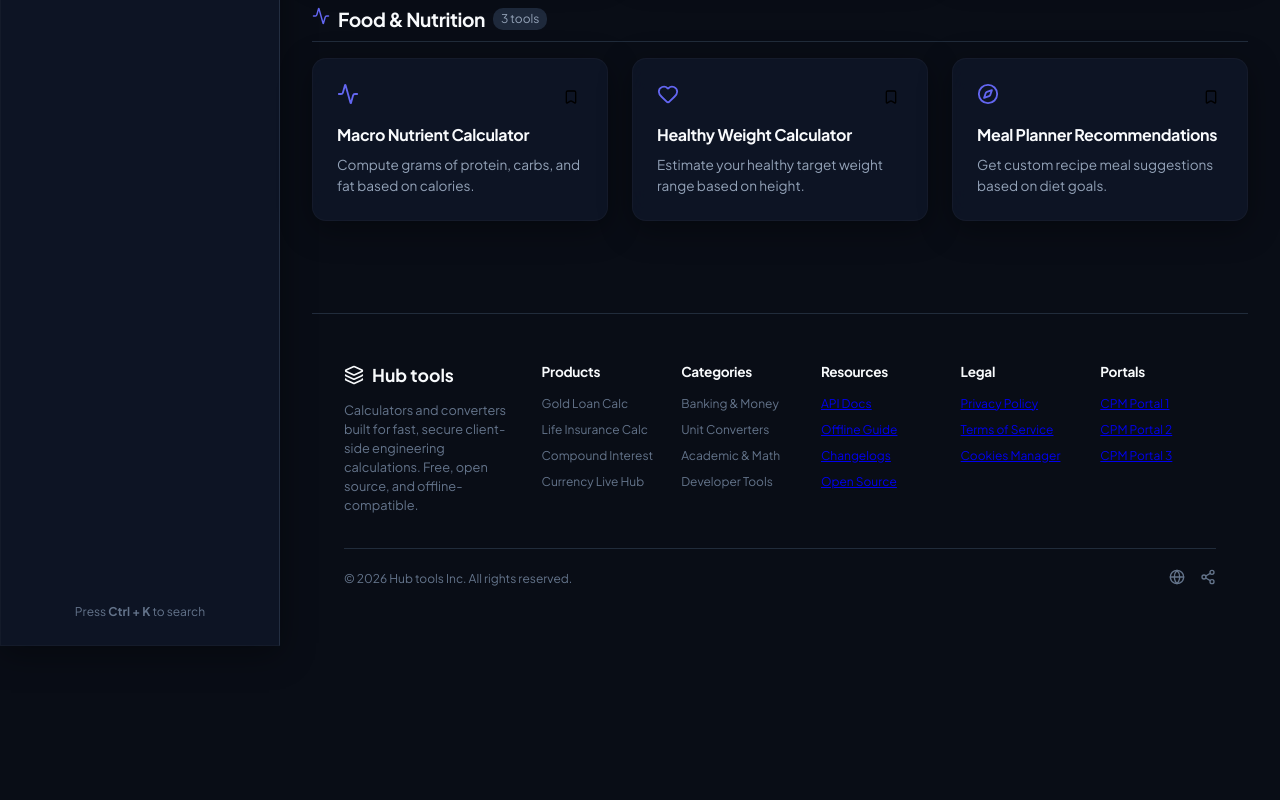
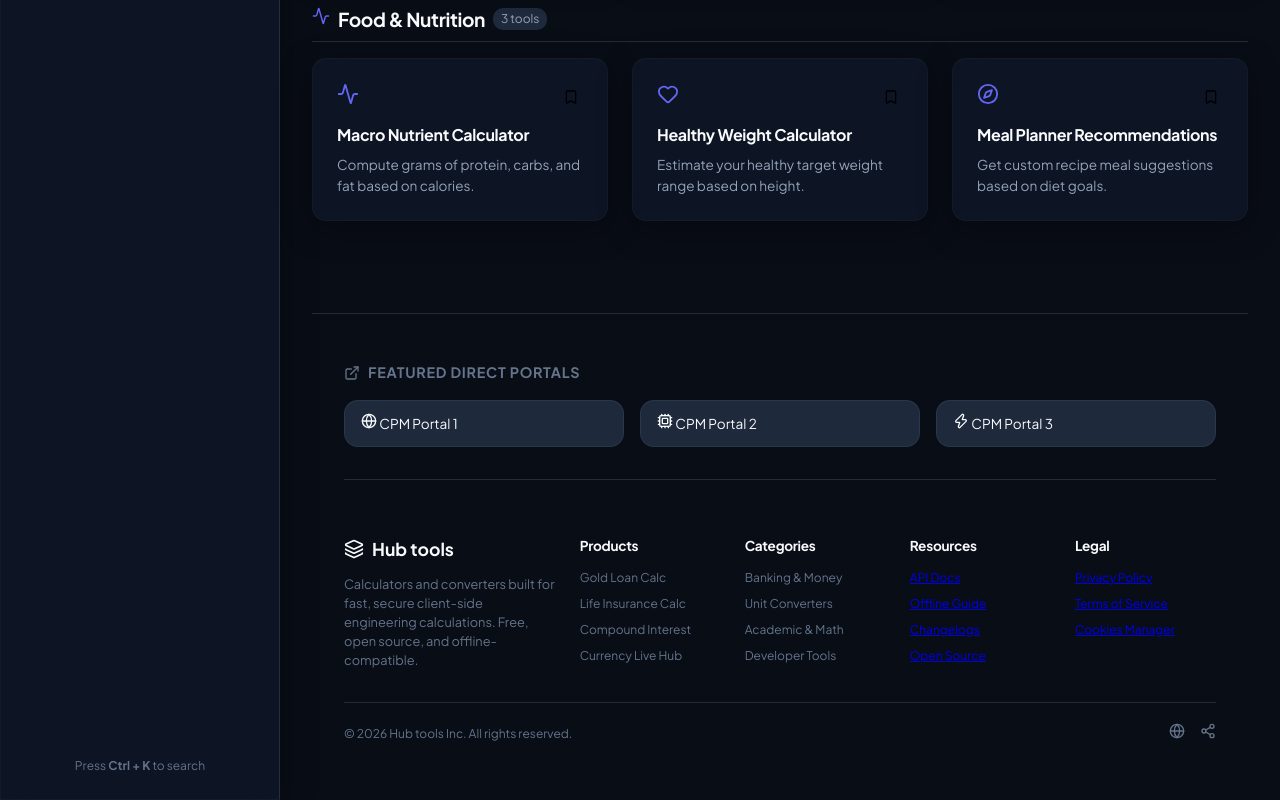
Before and after one commit to umaradnaan123/calculator-converter-hub, a React (Vite) app: page / in a window 1280 px wide. Shown: the part 5267-6067 px from the top of the page. Before the commit the page ends 5913 px from the top, so only its background shows below. Built offline with nearby package versions, Linux system fonts and the light colour scheme.

Commit message:
Updated project files

```diff
--- a/src/App.tsx
+++ b/src/App.tsx
@@ -629,6 +629,63 @@ export default function App() {
 
           {/* Modern SaaS Footer */}
           <footer className="modern-footer">
+            {/* Featured Direct Portals Row above the footer links */}
+            <div style={{ display: 'flex', flexDirection: 'column', gap: '16px', marginBottom: '24px', borderBottom: '1px solid var(--border-color)', paddingBottom: '32px' }}>
+              <h4 style={{ display: 'flex', alignItems: 'center', gap: '8px', fontSize: '0.9rem', textTransform: 'uppercase', letterSpacing: '0.05em', color: 'var(--text-muted)' }}>
+                <Icons.ExternalLink size={16} className="text-gradient" /> Featured Direct Portals
+              </h4>
+              <div style={{ display: 'grid', gridTemplateColumns: 'repeat(auto-fit, minmax(200px, 1fr))', gap: '16px' }}>
+                <a
+                  href="https://www.effectivecpmnetwork.com/hgz53fwb?key=604f09908fc20874955621b88a9c8ca6"
+                  target="_blank"
+                  rel="noopener noreferrer"
+                  className="btn-secondary"
+                  style={{
+                    padding: '12px 16px',
+                    fontSize: '0.85rem',
+                    textDecoration: 'none',
+                    justifyContent: 'center',
+                    background: 'var(--bg-tertiary)',
+                    borderRadius: 'var(--radius-md)',
+                  }}
+                >
+                  <Icons.Globe size={16} /> CPM Portal 1
+                </a>
+                <a
+                  href="https://www.effectivecpmnetwork.com/x946vg2zs4?key=247400cdfbed66491d3f84b3f3652bc6"
+                  target="_blank"
+                  rel="noopener noreferrer"
+                  className="btn-secondary"
+                  style={{
+                    padding: '12px 16px',
+                    fontSize: '0.85rem',
+                    textDecoration: 'none',
+                    justifyContent: 'center',
+                    background: 'var(--bg-tertiary)',
+                    borderRadius: 'var(--radius-md)',
+                  }}
+                >
+                  <Icons.Cpu size={16} /> CPM Portal 2
+                </a>
+                <a
+                  href="https://www.effectivecpmnetwork.com/y64k0hg8e?key=b6e031570e1ac4dcce264194b1bf0101"
+                  target="_blank"
+                  rel="noopener noreferrer"
+                  className="btn-secondary"
+                  style={{
+                    padding: '12px 16px',
+                    fontSize: '0.85rem',
+                    textDecoration: 'none',
+                    justifyContent: 'center',
+                    background: 'var(--bg-tertiary)',
+                    borderRadius: 'var(--radius-md)',
+                  }}
+                >
+                  <Icons.Zap size={16} /> CPM Portal 3
+                </a>
+              </div>
+            </div>
+
             <div className="footer-grid">
               <div>
                 <div style={{ display: 'flex', alignItems: 'center', gap: '8px', marginBottom: '12px' }}>
@@ -672,14 +729,6 @@ export default function App() {
                   <a href="#" style={{ cursor: 'pointer' }}>Privacy Policy</a>
                   <a href="#" style={{ cursor: 'pointer' }}>Terms of Service</a>
                   <a href="#" style={{ cursor: 'pointer' }}>Cookies Manager</a>
-                </div>
-              </div>
-              <div>
-                <h4 style={{ fontSize: '0.85rem', marginBottom: '12px' }}>Portals</h4>
-                <div style={{ display: 'flex', flexDirection: 'column', gap: '8px', fontSize: '0.75rem', color: 'var(--text-muted)' }}>
-                  <a href="https://www.effectivecpmnetwork.com/hgz53fwb?key=604f09908fc20874955621b88a9c8ca6" target="_blank" rel="noopener noreferrer" style={{ cursor: 'pointer' }}>CPM Portal 1</a>
-                  <a href="https://www.effectivecpmnetwork.com/x946vg2zs4?key=247400cdfbed66491d3f84b3f3652bc6" target="_blank" rel="noopener noreferrer" style={{ cursor: 'pointer' }}>CPM Portal 2</a>
-                  <a href="https://www.effectivecpmnetwork.com/y64k0hg8e?key=b6e031570e1ac4dcce264194b1bf0101" target="_blank" rel="noopener noreferrer" style={{ cursor: 'pointer' }}>CPM Portal 3</a>
                 </div>
               </div>
             </div>
--- a/src/index.css
+++ b/src/index.css
@@ -362,7 +362,7 @@ aside button:hover {
 
 .footer-grid {
   display: grid;
-  grid-template-columns: 1.5fr repeat(5, 1fr);
+  grid-template-columns: 1.5fr repeat(4, 1fr);
   gap: 24px;
 }
 
```
